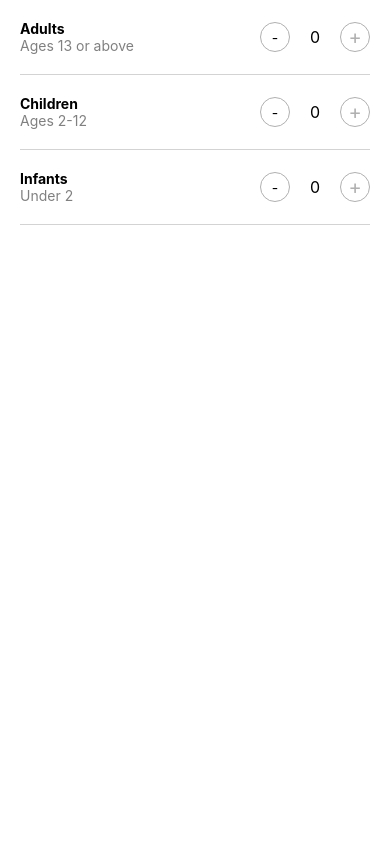
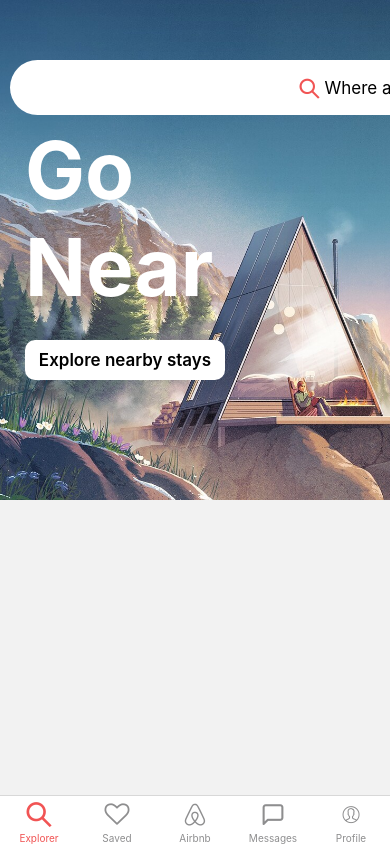
Before and after one commit to joannenae/Airbnb, a React Native app: screen /Home in a window 390 px wide. Built offline with nearby package versions, Linux system fonts and the light colour scheme.

Commit message:
router , navigate

```diff
--- a/App.tsx
+++ b/App.tsx
@@ -7,27 +7,15 @@
 
 import React from 'react';
 
-import {SafeAreaView, StatusBar} from 'react-native';
-
-import GuestsScreen from './src/screens/Guests';
-// import feed from './assets/data/feed';
-
-// import HomeScreen from './src/screens/Home';
-// import SearchResultsScreen from './src/screens/SearchResults';
-// import Post from './src/components/Post';
-// import DestinationSearch from './src/screens/DestinationSearch';
+import {StatusBar} from 'react-native';
+import 'react-native-gesture-handler';
+import Router from './src/navigation/Router';
 
 function App(): JSX.Element {
   return (
     <>
       <StatusBar barStyle={'dark-content'} />
-      <SafeAreaView>
-        {/* <HomeScreen /> */}
-        {/* <Post el={el} /> */}
-        {/* <SearchResultsScreen /> */}
-        {/* <DestinationSearch /> */}
-        <GuestsScreen />
-      </SafeAreaView>
+      <Router />
     </>
   );
 }
--- /dev/null
+++ b/src/navigation/HomeTabNavigator.js
@@ -0,0 +1,72 @@
+import {createBottomTabNavigator} from '@react-navigation/bottom-tabs';
+import React from 'react';
+import Home from '../screens/Home';
+
+const Tab = createBottomTabNavigator();
+
+import Fontisto from 'react-native-vector-icons/Fontisto';
+import FontAwesome from 'react-native-vector-icons/FontAwesome';
+import FontAwesome5 from 'react-native-vector-icons/FontAwesome5';
+import Feather from 'react-native-vector-icons/Feather';
+import EvilIcons from 'react-native-vector-icons/EvilIcons';
+
+const HomeTabNavigator = () => {
+  return (
+    <Tab.Navigator
+      tabBarOptions={{
+        activeTintColor: '#f15454',
+      }}>
+      <Tab.Screen
+        name={'Explorer'}
+        component={Home}
+        options={{
+          tabBarIcon: ({color}) => (
+            <Fontisto name="search" size={25} color={color} />
+          ),
+          headerShown: false,
+        }}
+      />
+      <Tab.Screen
+        name={'Saved'}
+        component={Home}
+        options={{
+          tabBarIcon: ({color}) => (
+            <FontAwesome name="heart-o" size={25} color={color} />
+          ),
+          headerShown: false,
+        }}
+      />
+      <Tab.Screen
+        name={'Airbnb'}
+        component={Home}
+        options={{
+          tabBarIcon: ({color}) => (
+            <FontAwesome5 name="airbnb" size={25} color={color} />
+          ),
+          headerShown: false,
+        }}
+      />
+      <Tab.Screen
+        name={'Messages'}
+        component={Home}
+        options={{
+          tabBarIcon: ({color}) => (
+            <Feather name="message-square" size={25} color={color} />
+          ),
+          headerShown: false,
+        }}
+      />
+      <Tab.Screen
+        name={'Profile'}
+        component={Home}
+        options={{
+          tabBarIcon: ({color}) => (
+            <EvilIcons name="user" size={25} color={color} />
+          ),
+          headerShown: false,
+        }}
+      />
+    </Tab.Navigator>
+  );
+};
+export default HomeTabNavigator;
--- /dev/null
+++ b/src/navigation/Router.js
@@ -0,0 +1,40 @@
+import React from 'react';
+import {createStackNavigator} from '@react-navigation/stack';
+import {NavigationContainer} from '@react-navigation/native';
+
+import DestinationSearch from '../screens/DestinationSearch';
+import GuestsScreen from '../screens/Guests';
+import HomeTabNavigator from './HomeTabNavigator';
+
+const Stack = createStackNavigator();
+
+const Router = () => {
+  return (
+    <NavigationContainer>
+      <Stack.Navigator>
+        <Stack.Screen
+          name={'Home'}
+          component={HomeTabNavigator}
+          options={{
+            headerShown: false,
+          }}
+        />
+        <Stack.Screen
+          name={'Destination Search'}
+          component={DestinationSearch}
+          options={{
+            title: 'Search your destination!',
+          }}
+        />
+        <Stack.Screen
+          name={'Guest'}
+          component={GuestsScreen}
+          options={{
+            title: 'How many people?',
+          }}
+        />
+      </Stack.Navigator>
+    </NavigationContainer>
+  );
+};
+export default Router;
--- a/src/screens/DestinationSearch/index.js
+++ b/src/screens/DestinationSearch/index.js
@@ -1,12 +1,14 @@
 import React, {useState} from 'react';
-import {FlatList, TextInput, Text, View} from 'react-native';
+import {FlatList, TextInput, Text, View, Pressable} from 'react-native';
 import styles from './styles';
 import Entypo from 'react-native-vector-icons/Entypo';
 
 import search from '../../../assets/data/search';
+import {useNavigation} from '@react-navigation/native';
 
 const DestinationSearch = () => {
   const [inputText, setInputText] = useState('');
+  const navigation = useNavigation();
 
   return (
     <View style={styles.container}>
@@ -21,12 +23,14 @@
       <FlatList
         data={search}
         renderItem={({item}) => (
-          <View style={styles.row}>
+          <Pressable
+            style={styles.row}
+            onPress={() => navigation.navigate('Guest')}>
             <View style={styles.iconContainer}>
               <Entypo name={'location-pin'} size={25} />
             </View>
             <Text style={styles.locationText}>{item.description}</Text>
-          </View>
+          </Pressable>
         )}
       />
     </View>
--- a/src/screens/DestinationSearch/styles.js
+++ b/src/screens/DestinationSearch/styles.js
@@ -16,7 +16,7 @@
     borderColor: 'lightgray',
   },
   iconContainer: {
-    backgroundColor: '#f3f3f3',
+    backgroundColor: '#e1e1e1',
     padding: 13,
     borderRadius: 10,
     marginRight: 20,
--- a/src/screens/Guests/index.js
+++ b/src/screens/Guests/index.js
@@ -1,3 +1,4 @@
+import {useNavigation} from '@react-navigation/native';
 import React, {useState} from 'react';
 import {Pressable, Text, View} from 'react-native';
 import styles from './styles';
@@ -7,7 +8,10 @@
   const [children, setChildren] = useState(0);
   const [infants, setInfants] = useState(0);
 
+  const navigation = useNavigation();
+
   return (
+    <View style={{justifyContent: 'space-between', height: '100%'}}>
       <View>
         <View style={styles.row}>
           <View>
@@ -67,6 +71,22 @@
           </View>
         </View>
       </View>
+      <Pressable
+        onPress={() => navigation.navigate('')}
+        style={{
+          marginBottom: 70,
+          backgroundColor: '#f15454',
+          alignItems: 'center',
+          justifyContent: 'center',
+          height: 50,
+          marginHorizontal: 20,
+          borderRadius: 20,
+        }}>
+        <Text style={{fontSize: 16, color: 'white', fontWeight: 'bold'}}>
+          Search
+        </Text>
+      </Pressable>
+    </View>
   );
 };
 
--- a/src/screens/Home/index.js
+++ b/src/screens/Home/index.js
@@ -2,14 +2,17 @@
 import {View, Text, ImageBackground, Pressable} from 'react-native';
 import styles from './styles';
 import Fontiso from 'react-native-vector-icons/Fontisto';
+import {useNavigation} from '@react-navigation/native';
 
 const HomeScreen = () => {
+  const navigation = useNavigation();
+
   return (
     <View>
       {/* SearchBar */}
       <Pressable
         style={styles.searchButton}
-        onPress={() => console.warn('Search btn clicked')}>
+        onPress={() => navigation.navigate('Destination Search')}>
         <Fontiso name="search" size={20} color={'#f15454'} />
         <Text style={styles.searchButtonText}>Where are you going?</Text>
       </Pressable>
--- a/src/screens/Home/styles.js
+++ b/src/screens/Home/styles.js
@@ -30,7 +30,7 @@
   },
   searchButton: {
     position: 'absolute',
-    top: 30,
+    top: 60,
     zIndex: 1,
     backgroundColor: 'white',
     width: Dimensions.get('screen').width - 20,
```
Also changed, not shown: package.json (+8 -0 lines), 2 other files (tests, documents, lock files or other folders). Lines whose indentation alone changed are shown as unchanged.
